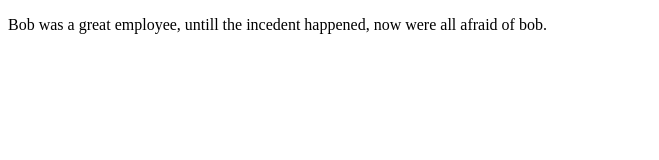
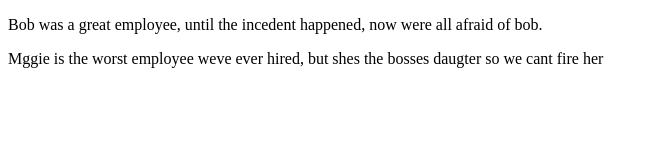
Before and after one commit to Brettygibb/Githomework, a plain HTML site: page aboutus.html in a window 1280 px wide. Shown: the whole page, without its empty margins (0-659 px from the left). Drawn offline with Linux system fonts and the light colour scheme.

Commit message:
added paragraph about another employee

```diff
--- a/aboutus.html
+++ b/aboutus.html
@@ -7,6 +7,7 @@
     <title>Document</title>
 </head>
 <body>
-    <p>Bob was a great employee, untill the incedent happened, now were all afraid of bob.</p>
+    <p>Bob was a great employee, until the incedent happened, now were all afraid of bob.</p>
+    <p>Mggie is the worst employee weve ever hired, but shes the bosses daugter so we cant fire her</p>
 </body>
 </html>
```
